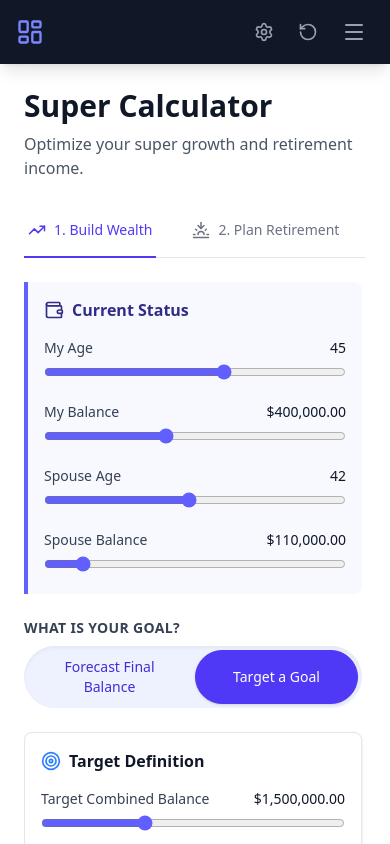
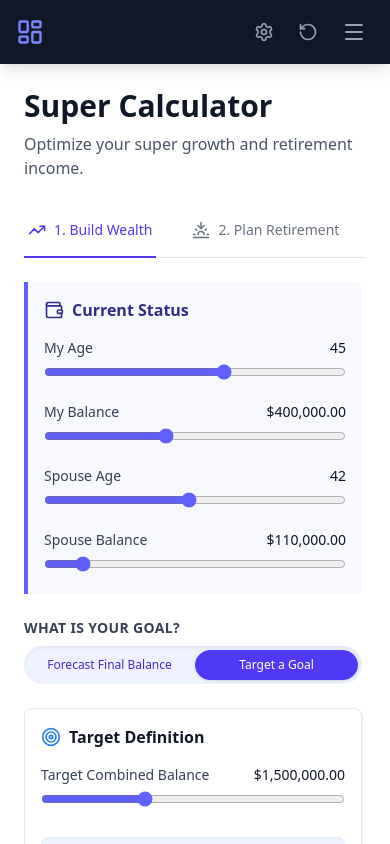
Before and after one commit to vbhargav80/fin-planner, a React (Vite) app: page / in a window 390 px wide. Both pictures are taken after a click on the element 195 px from the left and 755 px from the top of the page. Shown: the top 844 px of the page. Built offline with nearby package versions, Linux system fonts and the light colour scheme.

Commit message:
feat: enhance Tabs component; add overflow-x-auto for responsiveness and adjust padding/text for better usability

```diff
--- a/src/components/common/Tabs.tsx
+++ b/src/components/common/Tabs.tsx
@@ -128,13 +128,14 @@ export const Tabs = <T extends string>({
 
     if (variant === 'segmented') {
         return (
-            <div className={`flex w-full gap-1 rounded-full bg-teal-50 p-1 shadow-inner ${className}`}>
+            // Updated with overflow-x-auto and responsive padding/text
+            <div className={`flex w-full gap-1 rounded-full bg-teal-50 p-1 shadow-inner overflow-x-auto ${className}`}>
                 {tabs.map(tab => (
                     <button
                         key={tab.id}
                         type="button"
                         onClick={() => onTabClick(tab.id)}
-                        className={`flex-1 px-4 py-1.5 text-sm font-medium rounded-full text-center transition-colors duration-150 border ${
+                        className={`flex-1 px-2 sm:px-4 py-1.5 text-xs sm:text-sm font-medium rounded-full text-center transition-colors duration-150 border whitespace-nowrap ${
                             activeTab === tab.id
                                 ? 'bg-teal-600 text-white border-teal-600 shadow-sm'
                                 : 'bg-transparent text-teal-700 border-transparent hover:bg-teal-100'
@@ -149,13 +150,14 @@ export const Tabs = <T extends string>({
 
     if (variant === 'segmented-indigo') {
         return (
-            <div className={`flex w-full gap-1 rounded-full bg-indigo-50 p-1 shadow-inner ${className}`}>
+            // Updated with overflow-x-auto and responsive padding/text
+            <div className={`flex w-full gap-1 rounded-full bg-indigo-50 p-1 shadow-inner overflow-x-auto ${className}`}>
                 {tabs.map(tab => (
                     <button
                         key={tab.id}
                         type="button"
                         onClick={() => onTabClick(tab.id)}
-                        className={`flex-1 px-4 py-1.5 text-sm font-medium rounded-full text-center transition-colors duration-150 border ${
+                        className={`flex-1 px-2 sm:px-4 py-1.5 text-xs sm:text-sm font-medium rounded-full text-center transition-colors duration-150 border whitespace-nowrap ${
                             activeTab === tab.id
                                 ? 'bg-indigo-600 text-white border-indigo-600 shadow-sm'
                                 : 'bg-transparent text-indigo-700 border-transparent hover:bg-indigo-100'
```
